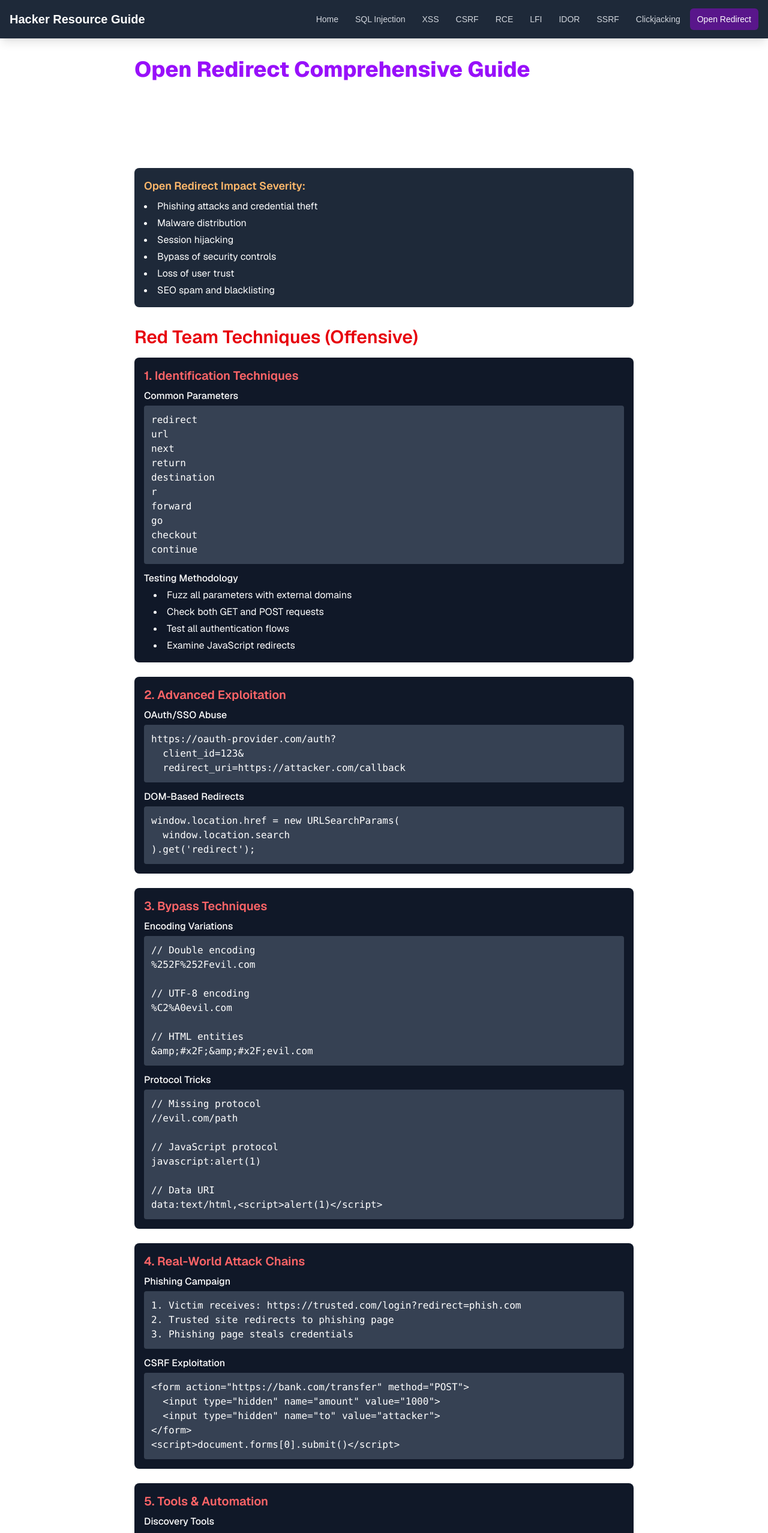
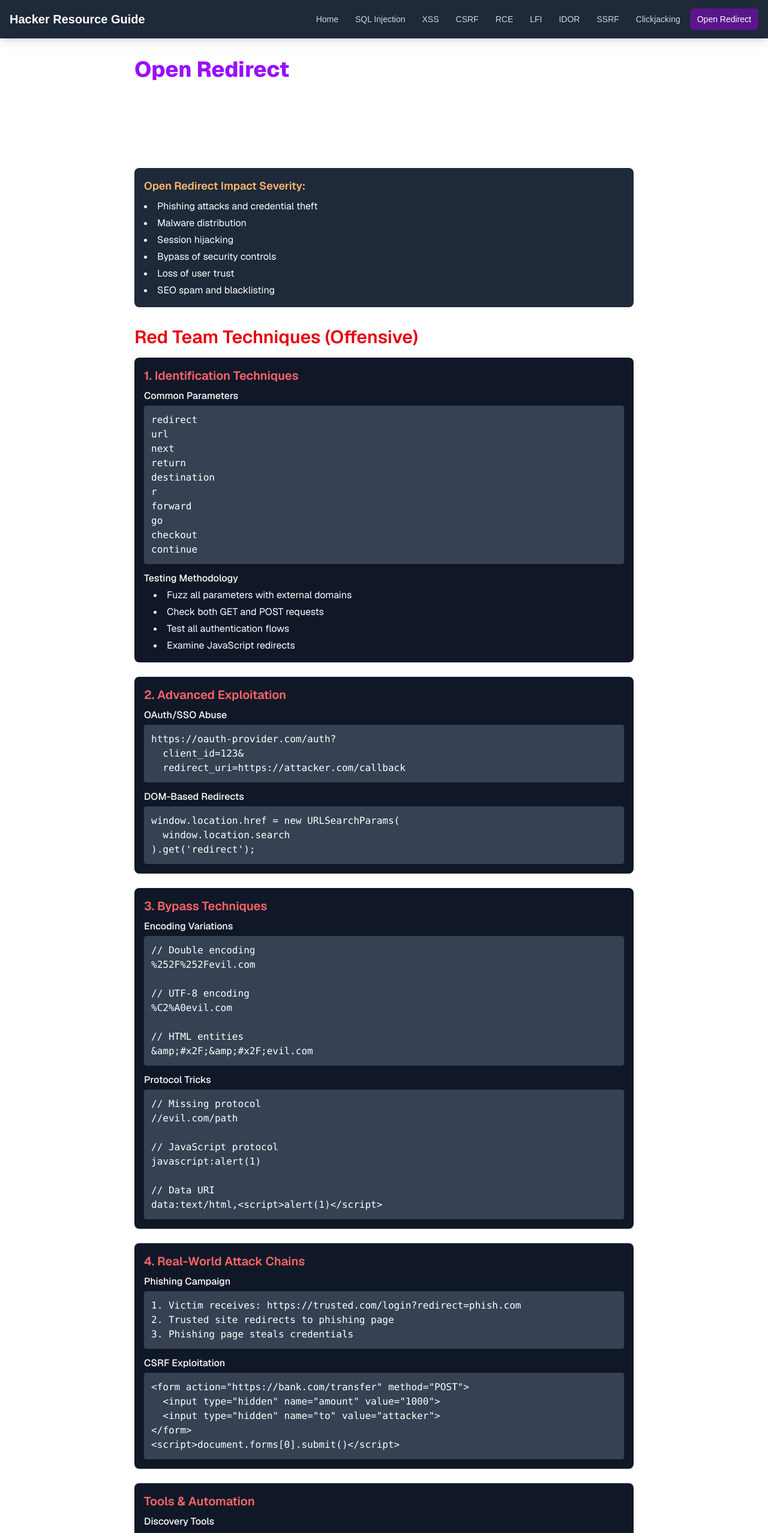
Before and after one commit to AnonAmosAdmn/HackingResourcesGuide, a Next.js app: page /open-redirect in a window 1280 px wide. Shown: the top 2555 px of the page at 60% size. Built offline with nearby package versions, Linux system fonts and the light colour scheme.

Commit message:
Update page.tsx

```diff
--- a/app/open-redirect/page.tsx
+++ b/app/open-redirect/page.tsx
@@ -3,7 +3,7 @@ export default function OpenRedirectPage() {
   return (
     <main className="p-8 max-w-4xl mx-auto font-sans text-white">
       <h1 className="text-4xl font-extrabold mb-8 text-purple-600">
-        Open Redirect Comprehensive Guide
+        Open Redirect
       </h1>
 
       <section className="mb-8">
@@ -138,7 +138,7 @@ data:text/html,<script>alert(1)</script>`}
         </article>
 
         <article className="bg-gray-900 p-4 rounded-lg">
-          <h3 className="text-xl font-semibold mb-2 text-red-400">5. Tools & Automation</h3>
+          <h3 className="text-xl font-semibold mb-2 text-red-400"> Tools & Automation</h3>
           <div className="space-y-4">
             <div>
               <h4 className="font-medium mb-1">Discovery Tools</h4>
@@ -304,6 +304,25 @@ public class RedirectController {
         </article>
       </section>
 
+
+
+
+      <div className="p-4 bg-gray-800 rounded-lg border-l-4 border-blue-500">
+        <h3 className="text-lg font-semibold mb-2 text-blue-400">Open Redirect Mitigation Checklist</h3>
+        <ul className="list-disc list-inside ml-4 space-y-1">
+          <li>Implement strict whitelist-based redirect validation</li>
+          <li>Prefer relative URLs over absolute URLs</li>
+          <li>Use framework-provided safe redirect functions</li>
+          <li>Add security headers (CSP, Referrer-Policy)</li>
+          <li>Monitor for suspicious redirect patterns</li>
+          <li>Educate users about external link risks</li>
+          <li>Regularly audit all redirect functionality</li>
+          <li>Implement WAF rules for common bypass techniques</li>
+        </ul>
+      </div>
+
+
+
       <section className="mb-12">
         <h2 className="text-3xl font-semibold mb-4">Additional Resources & References</h2>
         <div className="space-y-6">
@@ -340,19 +359,6 @@ public class RedirectController {
         </div>
       </section>
 
-      <div className="p-4 bg-gray-800 rounded-lg border-l-4 border-purple-500">
-        <h3 className="text-lg font-semibold mb-2 text-purple-400">Open Redirect Mitigation Checklist</h3>
-        <ul className="list-disc list-inside ml-4 space-y-1">
-          <li>Implement strict whitelist-based redirect validation</li>
-          <li>Prefer relative URLs over absolute URLs</li>
-          <li>Use framework-provided safe redirect functions</li>
-          <li>Add security headers (CSP, Referrer-Policy)</li>
-          <li>Monitor for suspicious redirect patterns</li>
-          <li>Educate users about external link risks</li>
-          <li>Regularly audit all redirect functionality</li>
-          <li>Implement WAF rules for common bypass techniques</li>
-        </ul>
-      </div>
     </main>
   );
 }
```
